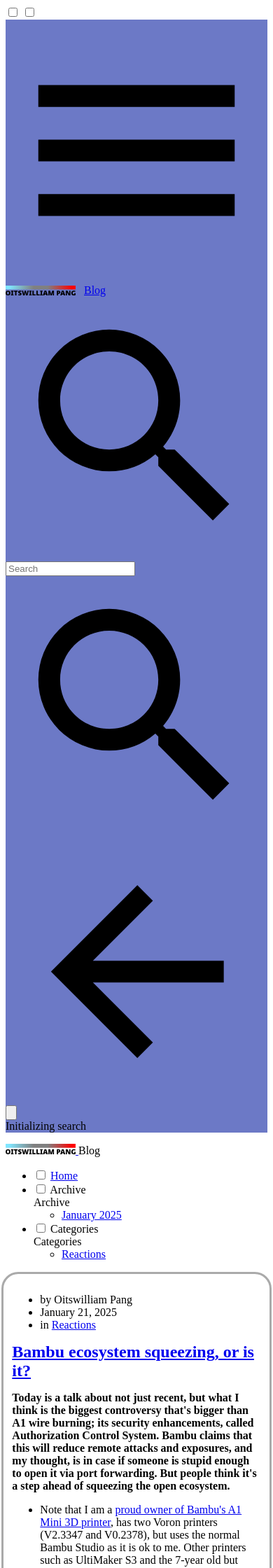
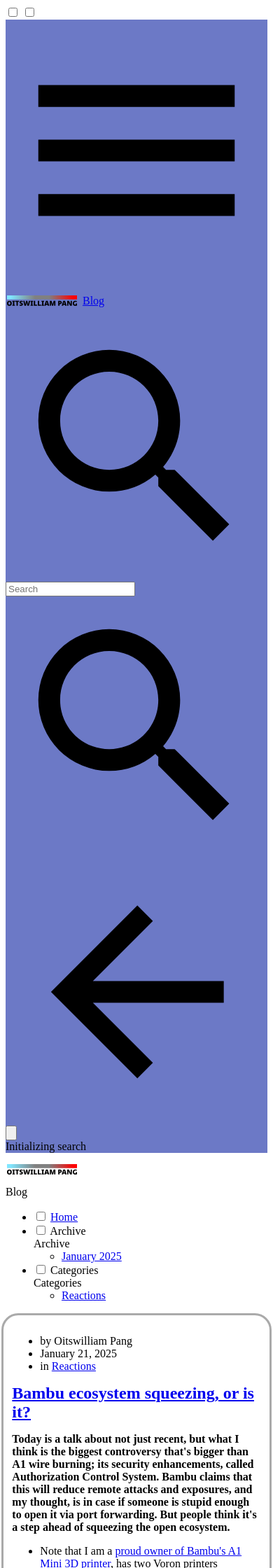
Before and after one commit to Bunny350/blogs, an MkDocs documentation site: the page built from docs/index.md, in a window 390 px wide. Shown: the top 2240 px of the page at 70% size. Built offline with MkDocs 1.6.1 and Material for MkDocs 9.7.7, drawn with Linux system fonts in a browser that asks for light colours.

Commit message:
Fixes and adjustments
This change fixes another two of the bugs just by working around the header's non-stickiness capability, the bugs being links and footer navigations were above the search cover where they shouldn't be supposed to.
It also adds hero image showing feature to the page being read which can be set by changing whether the page is allowed to show the hero image during reading, and add an ability to use logos during in dark themes and replace img src to figure + background-image CSS.

```diff
--- a/docs/stylesheets/extra.css
+++ b/docs/stylesheets/extra.css
@@ -4,6 +4,7 @@
 :root {
     --md-text-font: Lato, Avenir, "Helvetica Neue", Helvetica, Arial, sans;
     --x-formerly-twitter: url(/assets/x-logo-light.svg);
+    --oitswilliam-logo: url(/blogs/assets/oitswilliam.svg);
 }
 * {
     font-feature-settings: "pnum" on, "salt" on, "liga" off;
@@ -48,10 +49,19 @@
 }
 
 /* Hero image container from https://github.com/squidfunk/mkdocs-material/issues/6745 */
-.hero-image {
+.hero-image.post {
   min-width: 200px;
   max-width: 200px;
   height: 150px;
+  overflow: hidden;
+  position: relative;
+  box-shadow: 0 4px 8px 0 rgba(0, 0, 0, 0.2);
+  border-radius: 24px
+}
+
+.hero-image {
+  min-width: 200px;
+  height: 300px;
   overflow: hidden;
   position: relative;
   box-shadow: 0 4px 8px 0 rgba(0, 0, 0, 0.2);
@@ -97,7 +107,7 @@
     div.blog-flex {
         flex-direction: column;
     }
-    .hero-image {
+    .hero-image.post {
         max-width: 800px;
         height: 200px;
         border-radius: 20px
@@ -124,8 +134,11 @@
     z-index: 1
 }
 ul.md-meta__list a.md-meta__link {
+    z-index: 2
+}
+
+ul.md-meta__list a.md-meta__link.post {
     position: relative;
-    z-index: 2
 }
 
 .md-header__ellipsis.oiwp-blog-interface a {
@@ -162,7 +175,7 @@
 .md-header {
     position: initial;
 }
-.md-header.sticky {
+.md-header.sticky, [data-md-toggle=search]:checked~.md-header {
     position: sticky;
 }
 
@@ -177,7 +190,18 @@
 @media screen {
     [data-md-color-scheme=slate] {
         --x-formerly-twitter: url(/assets/x-logo-dark.svg);
+        --oitswilliam-logo: url(/blogs/assets/oitswilliam-whitetext.svg);
     }
+}
+
+figure.oitswilliam-logo {
+    width: 100px;
+    height: 15px;
+    background-repeat: no-repeat;
+    margin-right: 8px;
+    margin-left: 2px;
+    background-image: var(--oitswilliam-logo);
+    background-size: contain;
 }
 
 /* below modifies the footer */
@@ -190,9 +214,11 @@
     background-image: var(--x-formerly-twitter)
 }
 
+/*
 .oiwp-footer {
     z-index: 3
 }
+ */
 
 .footer-left-nav-limiter {
     width: 600px;
@@ -208,21 +234,23 @@
     display: flex;
     left: 0px
 }
-
+#blog-nav.showing {
+    background-color: var(--md-default-bg-color);
+}
+#mainweb-nav, #blog-nav {
+    position: absolute;
+    transition: text-shadow 1s, color 1s, left .3s
+}
 .matically-shown {
     display: flex !important
 }
 .matically-shoved {
     left: 800px !important;
+    background-color: var(--md-default-bg-color);
 }
 .matically-hidden {
-    display: none !important
-}
-
-#mainweb-nav, #blog-nav {
-    position: absolute;
+    display: none !important;
     background-color: var(--md-default-bg-color);
-    transition: text-shadow 1s, color 1s, left .3s
 }
 
 .bottomnav.bottomnav-links {
--- a/overrides/README.md
+++ b/overrides/README.md
@@ -6,8 +6,11 @@
     * The top navigation has been changed to have exit button, blog home page, filter and searching.
     * The theme chooser has moved (form the header by-default) to the footer.
     * The footer has the similar design as the normal version of Oitswilliam website.
+    * Certain adjustments are needed.
 * The base component has added "- Oitswilliam Pang" for the root page of the blog.
+* [Workaround hero image, based from mathisgauthey's idea and pvdemael's solution.](https://github.com/squidfunk/mkdocs-material/issues/6745)
+    * I add an option called show_hero_when_reading which changes whether the individual pages can show a hero image during reading.
 * The blog list page has added components that will hide the title when in root and show the description of categories.
 * The blog post component has been modified. The avatar picture has been removed, and the metadata has been moved to inside the post content, from the default lefthand bar, and the table of contents has removed due to it being unnecessary.
-* The logo image parameters has adjusted by adding the width limit of 100 pixels, and we prefer SVG on logos as always.
-* Custom lanuage strings added.
+* The logo image is modified to Oitswilliam's spec, where it allow logos made specifically in dark themes.
+* Custom language strings added. See the lang folder and the above of the strings.
--- a/overrides/blog-post.html
+++ b/overrides/blog-post.html
@@ -2,6 +2,10 @@
 {% block container %}
   <div class="md-content md-content--post" data-md-component="content">
     <article class="md-content__inner">
+        {% block heroimage %}
+          {% include "partials/blog-post-hero-image.html" %}
+        {% endblock %}
+
       {% block metadataviewer %}
       {% include "partials/oiwp-metadata.html" %}
       {% endblock %}
--- /dev/null
+++ b/overrides/partials/blog-post-hero-image.html
@@ -0,0 +1,7 @@
+{% if page.meta.hero and page.meta.show_hero_in_subpage | default(true) %}
+
+<div class="hero-image">
+    <img src="{{ page.meta.hero }}"></img>
+    </div>
+
+{% endif %}
--- a/overrides/partials/logo.html
+++ b/overrides/partials/logo.html
@@ -1,5 +1,8 @@
 {% if config.theme.logo %}
+<!--
   <img src="{{ config.theme.logo | url }}" alt="logo" style="width: 100px" />
+-->
+<figure class="oitswilliam-logo"></figure>
 {% else %}
   {% set icon = config.theme.icon.logo or "material/library" %}
   {% include ".icons/" ~ icon ~ ".svg" %}
--- a/overrides/partials/post.html
+++ b/overrides/partials/post.html
@@ -6,7 +6,7 @@
         {% endif %}
         <a class="link-wrapper" href="{{ post.url | url }}"></a>
         {% if post.meta.hero %}
-        <div class="hero-image">
+        <div class="hero-image post">
             <a href="{{ post.url | url }}">
                 <img src="{{ post.meta.hero }}" />
             </a>
@@ -44,7 +44,7 @@
                     <li class="md-meta__item">
                         {{ lang.t("blog.categories.in") }}
                         {% for category in post.categories %}
-                        <a href="{{ category.url | url }}" class="md-meta__link">
+                        <a href="{{ category.url | url }}" class="md-meta__link post">
                             {{- category.title -}}
                         </a>
                         {%- if loop.revindex > 1 %}, {% endif -%}
```
Also changed, not shown: overrides/partials/oiwp-footer.html (+6 -1 lines), docs/assets/oitswilliam-whitetext.svg (added).
